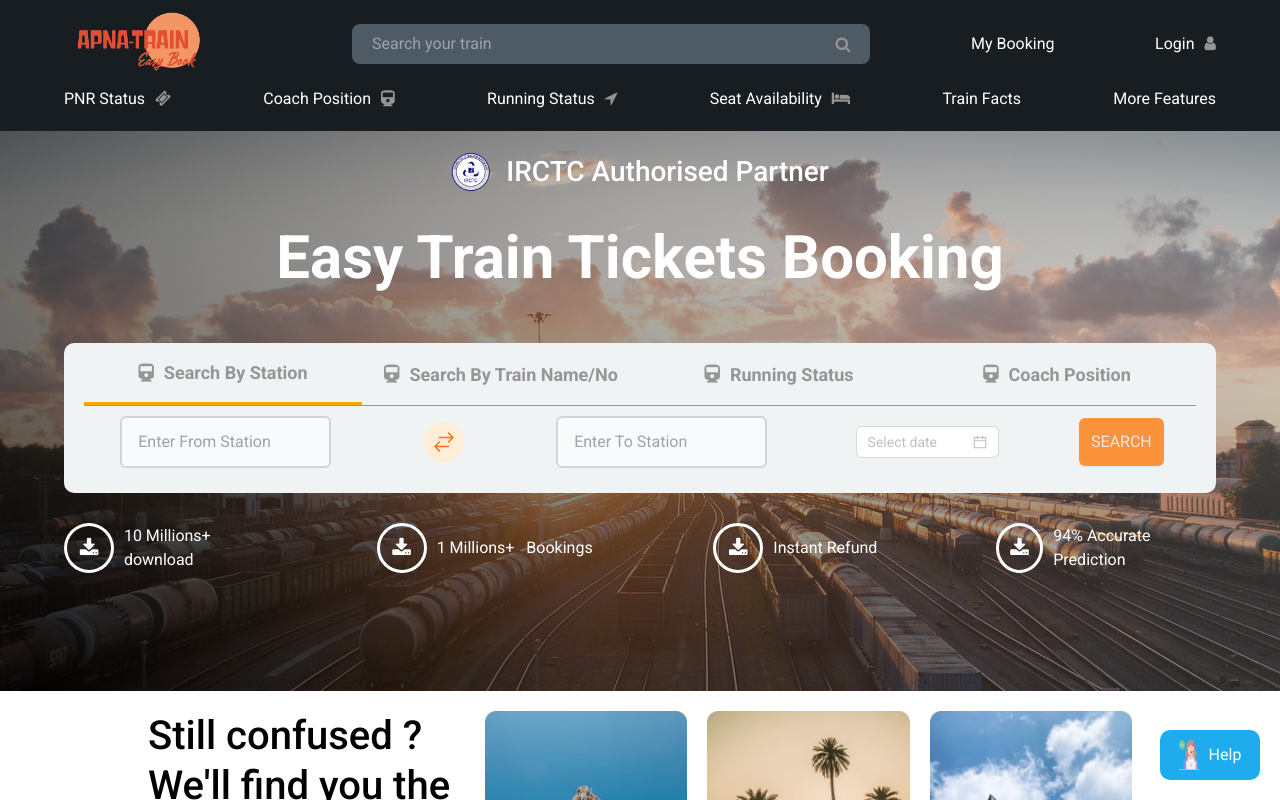
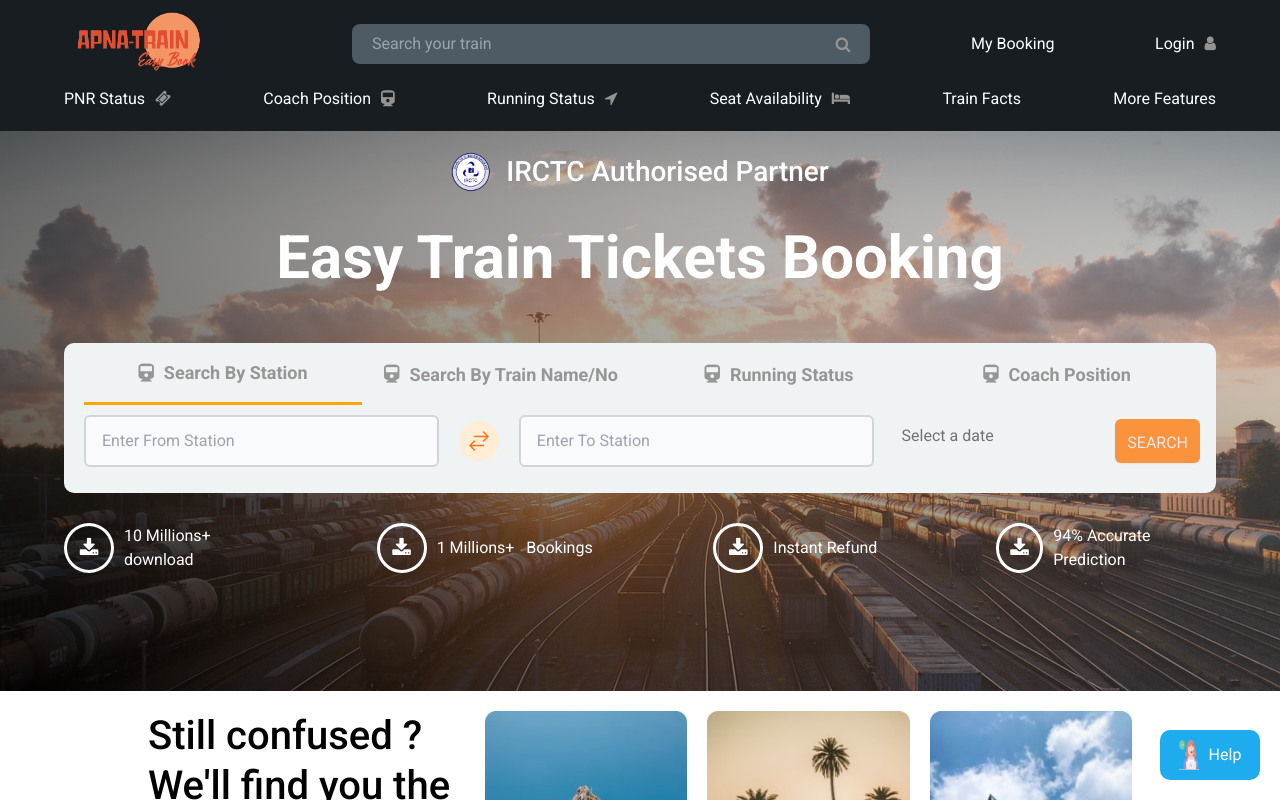
Before and after one commit to amartya895/apna-train, a React (Create React App) app in the folder apna-train/: page / in a window 1280 px wide. Shown: the top 800 px of the page. Built offline with nearby package versions, Linux system fonts and the light colour scheme.

Commit message:
added css

```diff
--- a/apna-train/src/components/Search.js
+++ b/apna-train/src/components/Search.js
@@ -3,17 +3,9 @@
 const Search = ({ searchData, placeholderText }) => {
   const [searchQuery, setSearchQuery] = useState();
 
-  // const [finalQuery, setFinalQuery] = useState();
-
   const handleOnChange = (e) => {
     setSearchQuery(e.target.value);
   };
-
-  // const handleSelectSearch=(item)=>{
-
-  //   setFinalQuery(item);
-
-  // }
 
   return (
     <>
@@ -44,7 +36,7 @@
         )}
       </div>
       {searchQuery && (
-        <div className="w-full  px-2 py-2 z-10">
+        <div className="w-1/2  px-2 py-2 bg-orange-50">
           {searchData
             .filter((item) => {
               const query = searchQuery ? searchQuery.toLowerCase() : "";
--- a/apna-train/src/components/SelectDate.js
+++ b/apna-train/src/components/SelectDate.js
@@ -1,11 +1,27 @@
 import React from "react";
-import { DatePicker, Space } from "antd";
-const onChange = (date, dateString) => {
-  console.log(date, dateString);
+
+const SelectDate = () => {
+  return (
+    <>
+      <div
+        class="relative mb-3"
+        data-te-datepicker-init
+        data-te-input-wrapper-init
+      >
+        <input
+          type="text"
+          className="peer block min-h-[auto] w-full rounded border-0 bg-transparent px-3 py-[0.32rem] leading-[1.6] outline-none transition-all duration-200 ease-linear focus:placeholder:opacity-100 peer-focus:text-primary data-[te-input-state-active]:placeholder:opacity-100 motion-reduce:transition-none dark:text-neutral-200 dark:placeholder:text-neutral-200 dark:peer-focus:text-primary [&:not([data-te-input-placeholder-active])]:placeholder:opacity-0"
+          placeholder="Select a date"
+        />
+        <label
+          for="floatingInput"
+          className="pointer-events-none absolute left-3 top-0 mb-0 max-w-[90%] origin-[0_0] truncate pt-[0.37rem] leading-[1.6] text-neutral-500 transition-all duration-200 ease-out peer-focus:-translate-y-[0.9rem] peer-focus:scale-[0.8] peer-focus:text-primary peer-data-[te-input-state-active]:-translate-y-[0.9rem] peer-data-[te-input-state-active]:scale-[0.8] motion-reduce:transition-none dark:text-neutral-200 dark:peer-focus:text-primary"
+        >
+          Select a date
+        </label>
+      </div>
+    </>
+  );
 };
-const selectDate = () => (
-  <Space direction="vertical">
-    <DatePicker onChange={onChange} />
-  </Space>
-);
-export default selectDate;
+
+export default SelectDate;
--- a/apna-train/src/components/tabs/Tabs.js
+++ b/apna-train/src/components/tabs/Tabs.js
@@ -67,7 +67,7 @@
 const Firsttab = () => {
   return (
     <div className="flex px-4 items-center justify-around">
-      <div className="">
+      <div className="w-1/3">
         <Search
           searchData={allStations.stations}
           placeholderText="Enter From Station"
@@ -90,16 +90,16 @@
         </svg>
       </div>
 
-      <div className="">
+      <div className="w-1/3">
         <Search
           searchData={allStations.stations}
           placeholderText="Enter To Station"
         />
       </div>
-      <div className="ml-3">
+      <div className="ml-3 w-1/5">
         <SelectDate />
       </div>
-      <button className="bg-orange-400 p-3 text-gray-200 rounded-md shadow-sm hover:bg-orange-500 ml-2">
+      <button className="bg-orange-400 p-3 h-11 text-gray-200 rounded-md shadow-sm hover:bg-orange-500 ml-2">
         SEARCH
       </button>
     </div>
--- a/apna-train/src/components/tabs/tabs.css
+++ b/apna-train/src/components/tabs/tabs.css
@@ -15,7 +15,7 @@
   align-items: center;
   margin: 10px 20px;
   justify-content: space-between;
-  border-bottom: 1px solid #969696;
+
   @media (max-width: 768px) {
     width: 90%;
   }
--- a/apna-train/src/screens/home/home.css
+++ b/apna-train/src/screens/home/home.css
@@ -6,7 +6,7 @@
 }
 .main-des {
   width: 80%;
-
+  z-index: -10;
   padding: 20px;
 }
 .row1-des {
```
